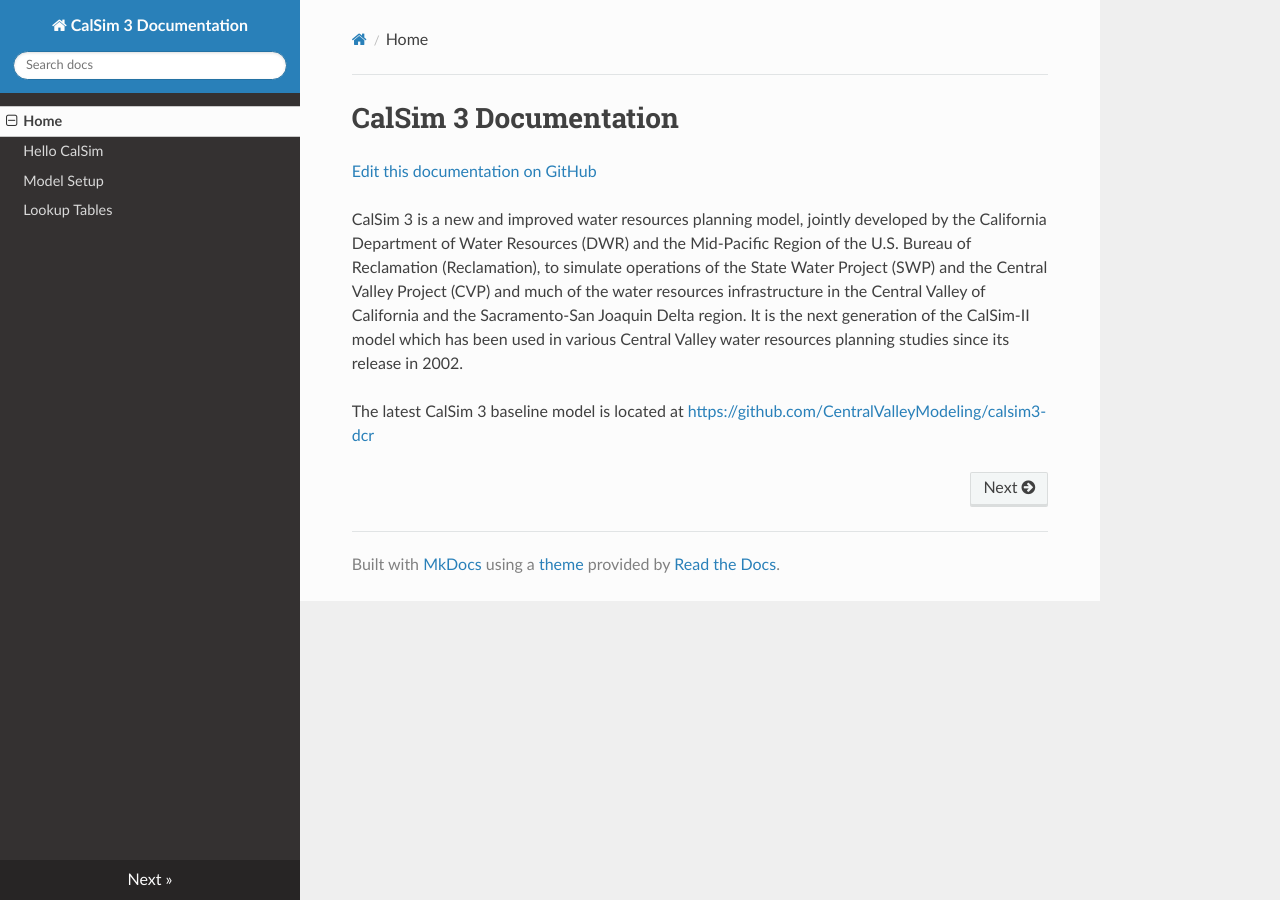
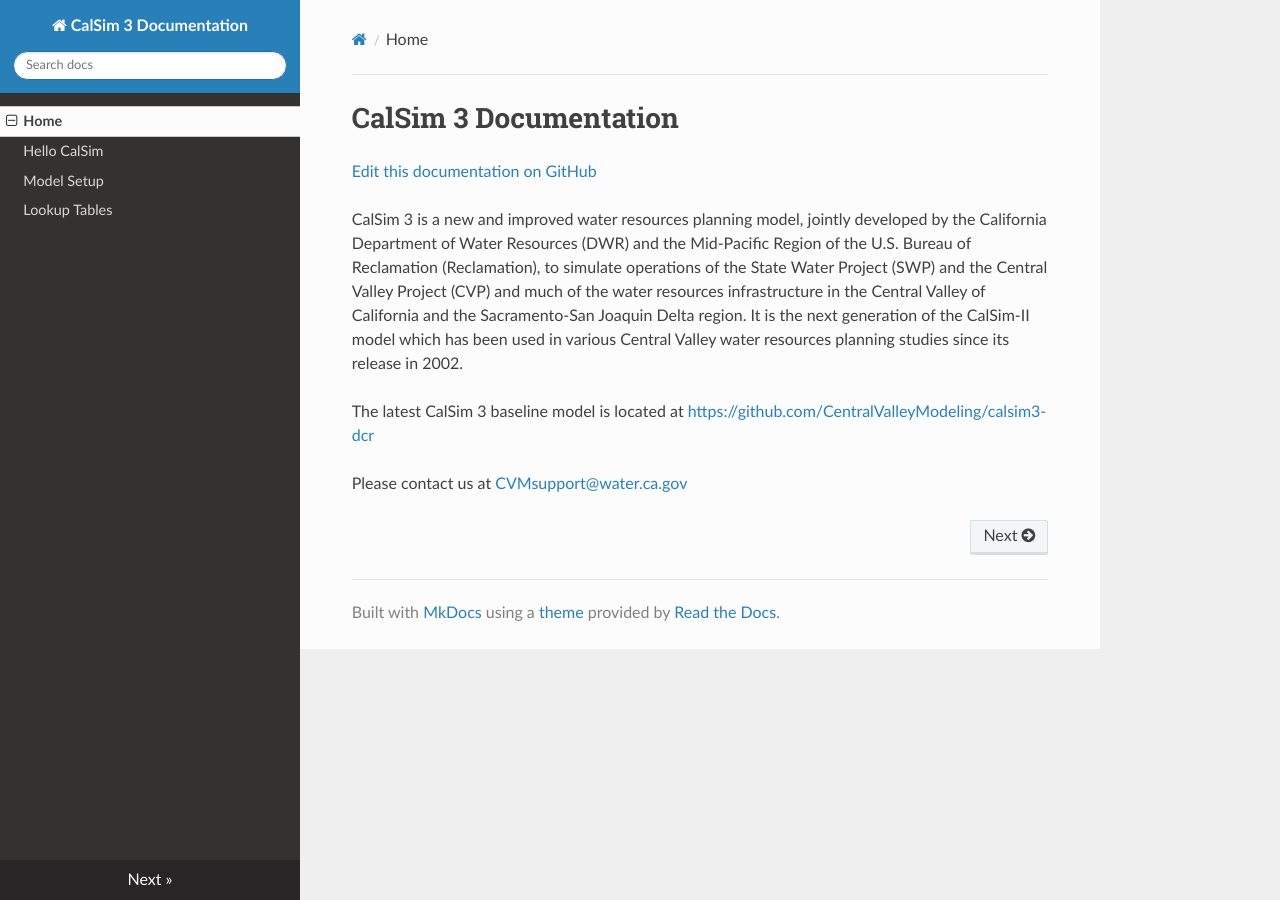
Before and after one commit to CentralValleyModeling/centralvalleymodeling.github.io, an MkDocs documentation site: the page built from docs/index.md, in a window 1280 px wide. Built offline with MkDocs 1.6.1, drawn with Linux system fonts in a browser that asks for light colours; nearby versions of some CDN libraries.

Commit message:
Update index.md

```diff
--- a/docs/index.md
+++ b/docs/index.md
@@ -4,3 +4,5 @@
 CalSim 3 is a new and improved water resources planning model, jointly developed by the California Department of Water Resources (DWR) and the Mid-Pacific Region of the U.S. Bureau of Reclamation (Reclamation), to simulate operations of the State Water Project (SWP) and the Central Valley Project (CVP) and much of the water resources infrastructure in the Central Valley of California and the Sacramento-San Joaquin Delta region. It is the next generation of the CalSim-II model which has been used in various Central Valley water resources planning studies since its release in 2002.
 
 The latest CalSim 3 baseline model is located at [https://github.com/CentralValleyModeling/calsim3-dcr](https://github.com/CentralValleyModeling/calsim3-dcr)
+
+ Please contact us at [CVMsupport@water.ca.gov](CVMsupport@water.ca.gov)
```
